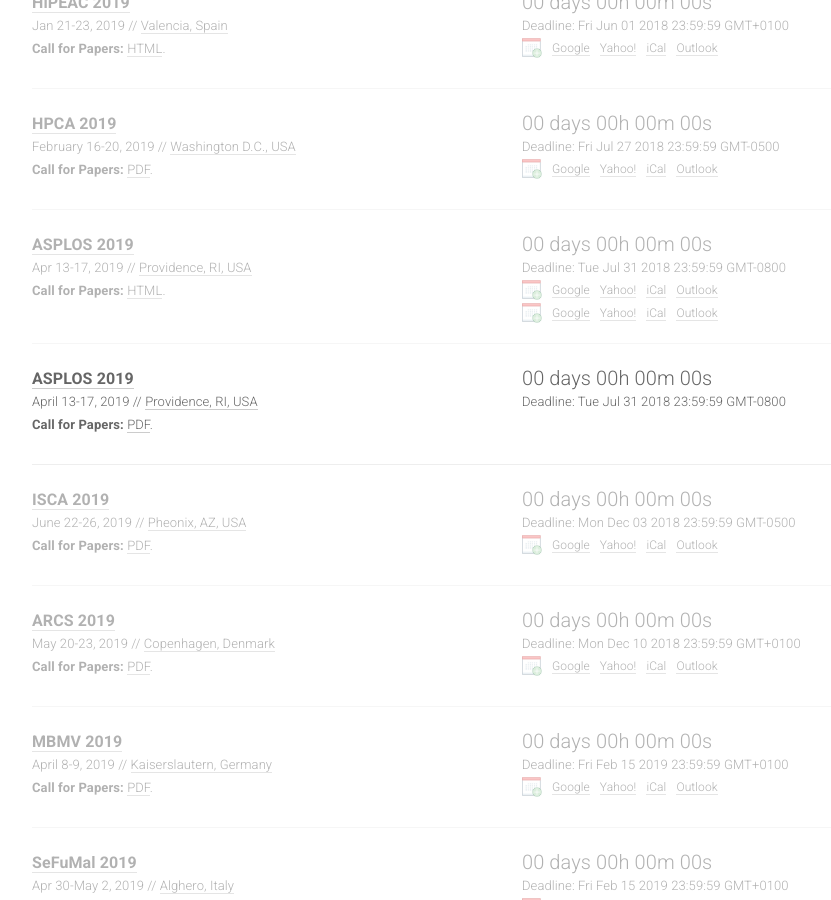
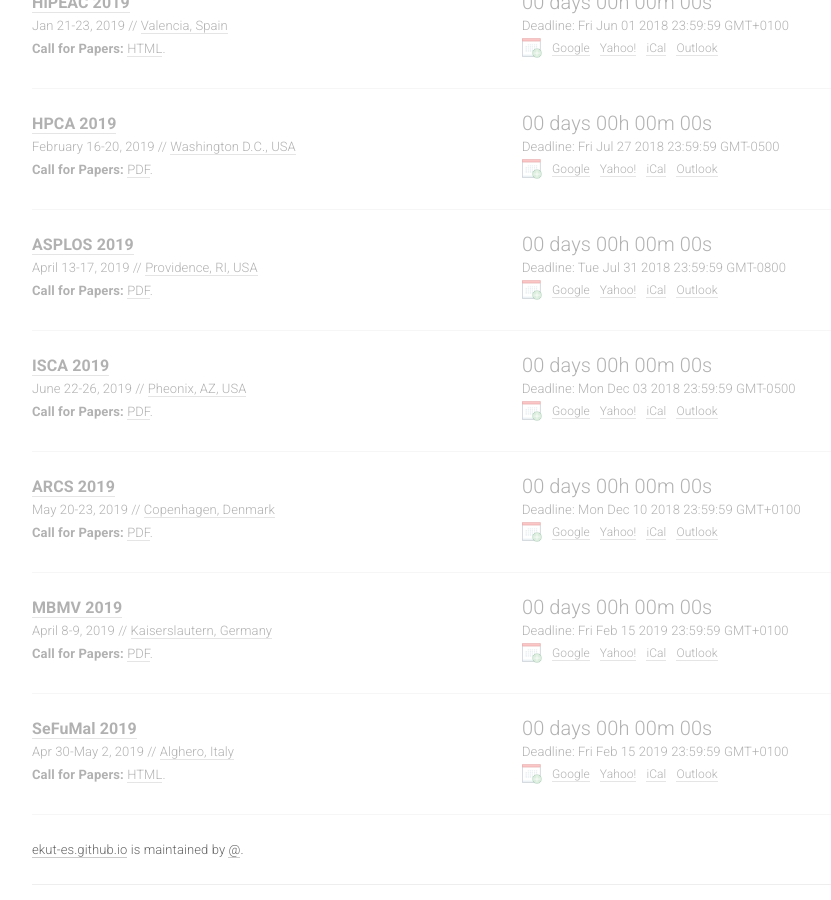
Before and after one commit to paperswithcode/ai-deadlines, a Jekyll site: the page built from index.html, in a window 1280 px wide and 900 px high, scrolled down 840 px. Shown: the whole window, without its empty margins (133-964 px from the left). Built offline with Jekyll 4.4.1, drawn with Linux system fonts in a browser that asks for light colours; nearby versions of some CDN libraries; comment, search, counter and statistics services are not loaded.

Commit message:
Fixed ASPLOS 2019.

```diff
--- a/_data/conferences.yml
+++ b/_data/conferences.yml
@@ -83,17 +83,6 @@
   id: asplos2019
   link: https://asplos-conference.org
   deadline: '2018-07-31 23:59:59'
-  timezone: Etc/GMT+5
-  date: Apr 13-17, 2019
-  place: Providence, RI, USA
-  sub: CA
-  note: <b>Call for Papers:</b> <a href='https://asplos-conference.org/wp-content/uploads/2018/05/asplos19-cfp.pdf'>HTML</a>.
-
-- title: ASPLOS
-  year: 2019
-  id: asplos2019
-  link: https://asplos-conference.org
-  deadline: '2018-07-31 23:59:59'
   timezone: Etc/GMT+8
   date: April 13-17, 2019
   place: Providence, RI, USA
```
